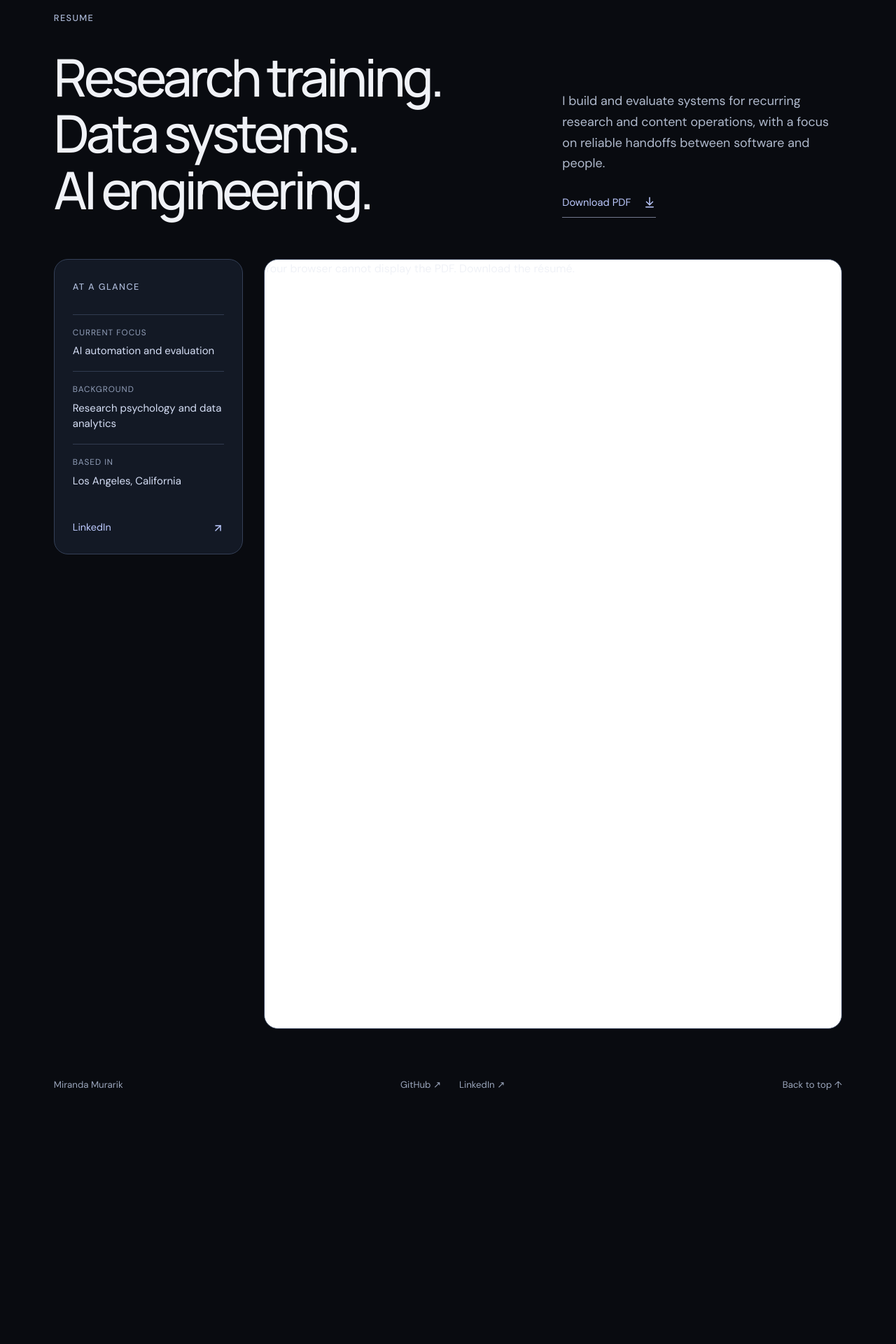
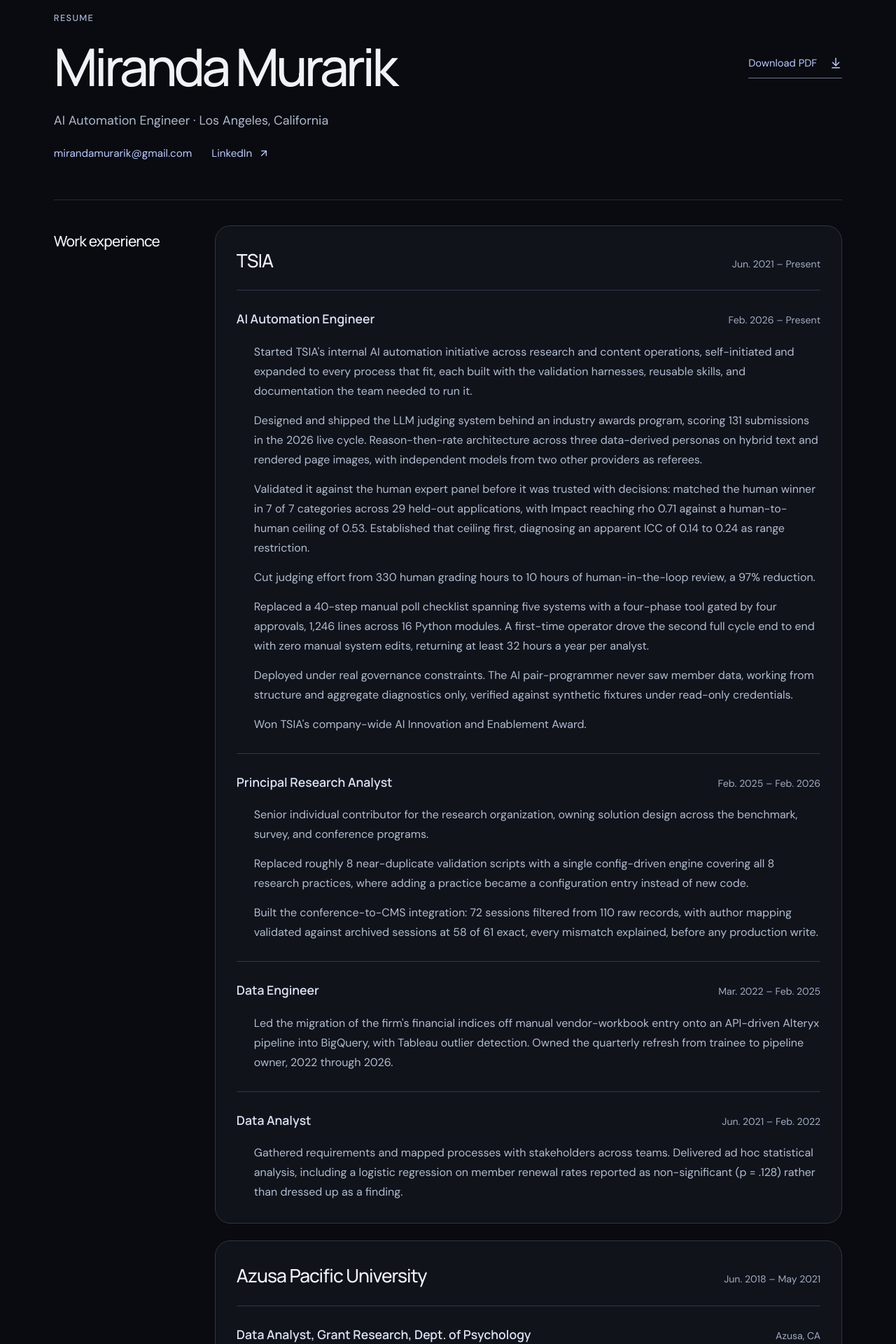
Before and after one commit to mmurarik/portfolio, a Next.js app: page /resume in a window 1280 px wide. Shown: the part 140-2060 px from the top of the page at 70% size. Before the commit the page ends 1735 px from the top, so only its background shows below. Built offline with nearby package versions, Linux system fonts and the light colour scheme.

Commit message:
Render public resume as HTML and align project page styling

```diff
--- a/app/portfolio-components.tsx
+++ b/app/portfolio-components.tsx
@@ -26,10 +26,10 @@ export function ProjectList({ids}: {ids:string[]}) {return <div className="categ
 
 export function ProjectCatalog() {return <div className="catalog-grid">{projects.map(p=><SiteLink className="catalog-card reveal" key={p.id} href={p.href??`${p.category}#${p.id}`}><div className="eyebrow">{categories.find(c=>c.href===p.category)?.title}</div><h2>{p.title}</h2><p>{p.description}</p>{p.related&&<span className="project-related">{p.related}</span>}<span className="catalog-action">View project <ArrowUpRight size={18}/></span></SiteLink>)}</div>}
 
-export function ProjectGroups() {return <div className="project-groups">{categories.map((category,index)=>{
+export function ProjectGroups() {return <div className="project-groups">{categories.map(category=>{
   const matches=projects.filter(project=>project.category===category.href);
   return <section className="project-group" id={category.href.slice(1)} key={category.href}>
-    <div className="project-group-intro"><span>{String(index+1).padStart(2,'0')}</span><div><h2>{category.title}</h2><p>{category.description}</p></div><SiteLink href={category.href}>Open collection <ArrowUpRight size={17}/></SiteLink></div>
+    <div className="project-group-intro"><div><h2>{category.title}</h2><p>{category.description}</p></div><SiteLink className="text-link" href={category.href}>Explore {category.short} <ArrowUpRight size={17}/></SiteLink></div>
     {matches.length>0?<div className="project-group-grid">{matches.map(project=><SiteLink className="project-index-card reveal" key={project.id} href={project.href??`${project.category}#${project.id}`}><div className="eyebrow">{project.label}</div><h3>{project.title}</h3><p>{project.description}</p><div className="project-index-meta">{project.tools}</div><span>View project <ArrowUpRight size={17}/></span></SiteLink>)}</div>:<SiteLink className="research-index-card reveal" href="/research"><div><span className="eyebrow">Research archive</span><h3>Graduate research and methods</h3><p>I’m organizing the original research materials before publishing individual project write-ups.</p></div><span>View research background <ArrowUpRight size={17}/></span></SiteLink>}
   </section>})}</div>}
 
--- a/app/projects/page.tsx
+++ b/app/projects/page.tsx
@@ -7,7 +7,7 @@ export const metadata:Metadata={title:'Projects | Miranda Murarik',description:'
 export default function AllProjects(){return <Shell active="/projects">
   <section className="page-hero project-page-hero">
     <div className="eyebrow">Projects</div>
-    <h1>Work organized by<br/>the problem it solves</h1>
+    <h1>Explore my work</h1>
     <p>Each project explains the problem, what I built, and the decisions that made the system reliable enough to use.</p>
     <nav className="project-jump" aria-label="Project categories">{categories.map((category,index)=><SiteLink key={category.href} href={`#${category.href.slice(1)}`}><span>{String(index+1).padStart(2,'0')}</span>{category.short}</SiteLink>)}</nav>
   </section>
--- a/app/resume/page.tsx
+++ b/app/resume/page.tsx
@@ -2,14 +2,37 @@ import type { Metadata } from 'next';
 import { ArrowDownToLine, ArrowUpRight } from 'lucide-react';
 import { Shell } from '../portfolio-components';
 import SiteLink from '../site-link';
+// Text transcribed from portfolio/outward/catchall/MirandaMurarik_Resume_Public.html.
+import resume from './resume-data.json';
 
-export const metadata:Metadata={title:'Resume | Miranda Murarik',description:'Miranda Murarik’s experience, education, and downloadable résumé.'};
-const resumePath=`${process.env.PAGES_BASE_PATH || ''}/miranda-murarik-resume.pdf`;
+export const metadata: Metadata = { title: 'Resume | Miranda Murarik', description: 'Miranda Murarik’s experience, education, skills, and downloadable résumé.' };
+const resumePath = `${process.env.PAGES_BASE_PATH || ''}/miranda-murarik-resume.pdf`;
 
-export default function Resume(){return <Shell active="/resume">
-  <section className="page-hero resume-hero"><div className="eyebrow">Resume</div><h1>Research training.<br/>Data systems.<br/>AI engineering.</h1><div><p>I build and evaluate systems for recurring research and content operations, with a focus on reliable handoffs between software and people.</p><a className="download-link" href={resumePath} download>Download PDF <ArrowDownToLine size={18}/></a></div></section>
-  <section className="resume-layout">
-    <aside><span className="eyebrow">At a glance</span><dl><div><dt>Current focus</dt><dd>AI automation and evaluation</dd></div><div><dt>Background</dt><dd>Research psychology and data analytics</dd></div><div><dt>Based in</dt><dd>Los Angeles, California</dd></div></dl><SiteLink href="https://www.linkedin.com/in/miranda-murarik/" target="_blank" rel="noreferrer">LinkedIn <ArrowUpRight size={17}/></SiteLink></aside>
-    <div className="resume-frame"><object data={resumePath} type="application/pdf" aria-label="Miranda Murarik resume"><p>Your browser cannot display the PDF. <a href={resumePath}>Download the résumé.</a></p></object></div>
+export default function Resume() { return <Shell active="/resume">
+  <section className="page-hero resume-heading">
+    <div className="eyebrow">Resume</div>
+    <div className="resume-title-row"><h1>{resume.name}</h1><a className="download-link" href={resumePath} download>Download PDF <ArrowDownToLine size={18}/></a></div>
+    <p>{resume.experience[0].roles[0].title} · Los Angeles, California</p>
+    <div className="resume-contact"><SiteLink href="mailto:mirandamurarik@gmail.com">mirandamurarik@gmail.com</SiteLink><SiteLink href="https://www.linkedin.com/in/miranda-murarik/" target="_blank" rel="noreferrer">LinkedIn <ArrowUpRight size={16}/></SiteLink></div>
   </section>
-</Shell>}
+  <div className="resume-document">
+    <section className="resume-section" aria-labelledby="experience-title">
+      <h2 id="experience-title">Work experience</h2>
+      <div className="resume-section-body">{resume.experience.map(employer=><article className="resume-employer" key={employer.organization}>
+        <div className="resume-employer-heading"><h3>{employer.organization}</h3><span>{employer.dates}</span></div>
+        {employer.roles.map(role=><section className="resume-role" key={role.title}>
+          <div className="resume-role-heading"><h4>{role.title}</h4><span>{role.detail}</span></div>
+          <ul>{role.bullets.map(bullet=><li key={bullet}>{bullet}</li>)}</ul>
+        </section>)}
+      </article>)}</div>
+    </section>
+    <section className="resume-section" aria-labelledby="education-title">
+      <h2 id="education-title">Education</h2>
+      <div className="resume-section-body">{resume.education.map(education=><article className="resume-education" key={education.degree}><h3>{education.degree}</h3><p>{education.institution} · {education.location}</p></article>)}</div>
+    </section>
+    <section className="resume-section" aria-labelledby="resume-skills-title">
+      <h2 id="resume-skills-title">Certifications<br/>and skills</h2>
+      <dl className="resume-section-body resume-skills">{resume.skills.map(skill=><div key={skill.label}><dt>{skill.label}</dt><dd>{skill.text}</dd></div>)}</dl>
+    </section>
+  </div>
+</Shell> }
--- /dev/null
+++ b/app/resume/resume-data.json
@@ -0,0 +1,98 @@
+{
+  "name": "Miranda Murarik",
+  "experience": [
+    {
+      "organization": "TSIA",
+      "dates": "Jun. 2021 – Present",
+      "roles": [
+        {
+          "title": "AI Automation Engineer",
+          "detail": "Feb. 2026 – Present",
+          "bullets": [
+            "Started TSIA's internal AI automation initiative across research and content operations, self-initiated and expanded to every process that fit, each built with the validation harnesses, reusable skills, and documentation the team needed to run it.",
+            "Designed and shipped the LLM judging system behind an industry awards program, scoring 131 submissions in the 2026 live cycle. Reason-then-rate architecture across three data-derived personas on hybrid text and rendered page images, with independent models from two other providers as referees.",
+            "Validated it against the human expert panel before it was trusted with decisions: matched the human winner in 7 of 7 categories across 29 held-out applications, with Impact reaching rho 0.71 against a human-to-human ceiling of 0.53. Established that ceiling first, diagnosing an apparent ICC of 0.14 to 0.24 as range restriction.",
+            "Cut judging effort from 330 human grading hours to 10 hours of human-in-the-loop review, a 97% reduction.",
+            "Replaced a 40-step manual poll checklist spanning five systems with a four-phase tool gated by four approvals, 1,246 lines across 16 Python modules. A first-time operator drove the second full cycle end to end with zero manual system edits, returning at least 32 hours a year per analyst.",
+            "Deployed under real governance constraints. The AI pair-programmer never saw member data, working from structure and aggregate diagnostics only, verified against synthetic fixtures under read-only credentials.",
+            "Won TSIA's company-wide AI Innovation and Enablement Award."
+          ]
+        },
+        {
+          "title": "Principal Research Analyst",
+          "detail": "Feb. 2025 – Feb. 2026",
+          "bullets": [
+            "Senior individual contributor for the research organization, owning solution design across the benchmark, survey, and conference programs.",
+            "Replaced roughly 8 near-duplicate validation scripts with a single config-driven engine covering all 8 research practices, where adding a practice became a configuration entry instead of new code.",
+            "Built the conference-to-CMS integration: 72 sessions filtered from 110 raw records, with author mapping validated against archived sessions at 58 of 61 exact, every mismatch explained, before any production write."
+          ]
+        },
+        {
+          "title": "Data Engineer",
+          "detail": "Mar. 2022 – Feb. 2025",
+          "bullets": [
+            "Led the migration of the firm's financial indices off manual vendor-workbook entry onto an API-driven Alteryx pipeline into BigQuery, with Tableau outlier detection. Owned the quarterly refresh from trainee to pipeline owner, 2022 through 2026."
+          ]
+        },
+        {
+          "title": "Data Analyst",
+          "detail": "Jun. 2021 – Feb. 2022",
+          "bullets": [
+            "Gathered requirements and mapped processes with stakeholders across teams. Delivered ad hoc statistical analysis, including a logistic regression on member renewal rates reported as non-significant (p = .128) rather than dressed up as a finding."
+          ]
+        }
+      ]
+    },
+    {
+      "organization": "Azusa Pacific University",
+      "dates": "Jun. 2018 – May 2021",
+      "roles": [
+        {
+          "title": "Data Analyst, Grant Research, Dept. of Psychology",
+          "detail": "Azusa, CA",
+          "bullets": [
+            "Ran point independently with senior stakeholders on five grant-funded projects across four partners: SAMHSA, the California Departments of Mental Health and Health Care Services, and the California Community Foundation. Designed evaluation instruments and advised teams on evaluation design and statistics."
+          ]
+        }
+      ]
+    }
+  ],
+  "education": [
+    {
+      "institution": "Azusa Pacific University",
+      "degree": "M.S., Research Psychology & Data Analytics",
+      "location": "Azusa, CA"
+    },
+    {
+      "institution": "Azusa Pacific University",
+      "degree": "B.A., Psychology (Emphasis in Quantitative Sciences)",
+      "location": "Azusa, CA"
+    }
+  ],
+  "skills": [
+    {
+      "label": "Certifications",
+      "text": "Alteryx Designer Core; JMP/SAS Joint Certificate in Research Methods"
+    },
+    {
+      "label": "Data & Engineering",
+      "text": "Python; SQL; REST APIs; Alteryx; BigQuery; Tableau; Contentful; ClickUp; Alchemer; Salesforce; Claude Code; Codex; OpenAI, Google Gemini and Anthropic Claude APIs"
+    },
+    {
+      "label": "Research & Evaluation",
+      "text": "study and survey design; evaluation instruments; inter-rater reliability; human-baseline validation; regression and statistical analysis; adjudication and manipulation checks"
+    },
+    {
+      "label": "Statistics & Classical ML",
+      "text": "experimental design; regression and logistic regression; decision trees; model fitting and validation; nonparametric methods; reliability and agreement statistics"
+    },
+    {
+      "label": "AI Systems",
+      "text": "LLM pipeline design; agentic workflows and tool design; prompt and persona design; faithfulness auditing"
+    },
+    {
+      "label": "Delivery",
+      "text": "discovery, scoping and requirements; process mapping; data migration; change adoption and user enablement; stakeholder management; governance, privacy and security"
+    }
+  ]
+}
```
Also changed, not shown: app/globals.css.
